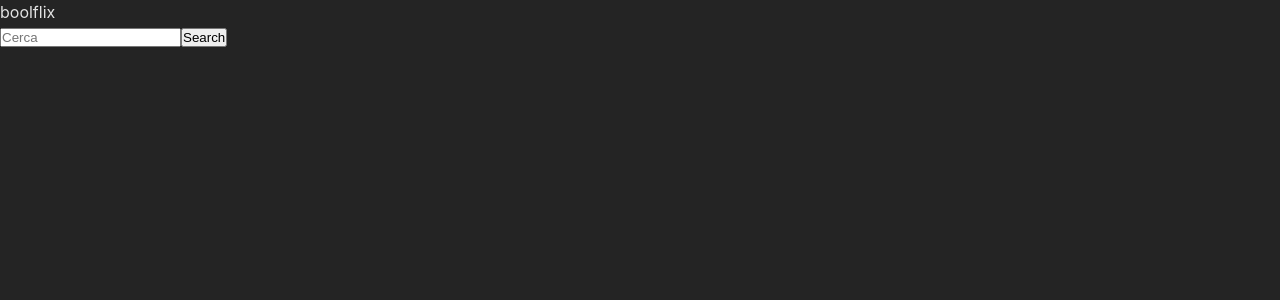
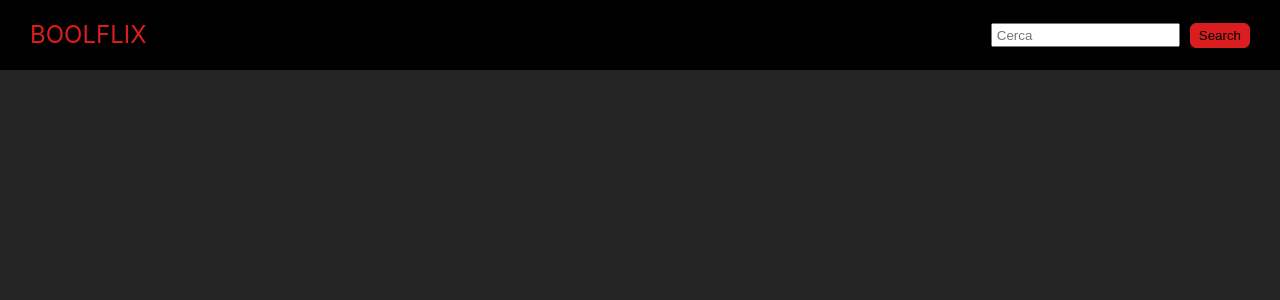
Before and after one commit to AlbertoArrighetti/vite-boolflix, a Vue app: page / in a window 1280 px wide. Shown: the top 300 px of the page. Built offline with nearby package versions, Linux system fonts and the light colour scheme.

Commit message:
search bar stylization

```diff
--- a/src/components/SearchBar.vue
+++ b/src/components/SearchBar.vue
@@ -13,7 +13,7 @@ export default {
 </script>
 
 <template>
-    <nav>
+    <nav id="navBar">
         <div class="logo">
             boolflix
         </div>
@@ -27,5 +27,43 @@ export default {
 </template>
 
 <style lang="scss">
+@use '../styles/variables' as *;
+
+#navBar {
+    display: flex;
+    justify-content: space-between;
+    align-items: center;
+    padding: 20px 30px;
+    position: fixed;
+
+    width: 100%;
+    height: 70px;
+
+    background-color: black;
+
+    .logo {
+        color: $titleAndBtn;
+        font-size: 1.5em;
+        text-transform: uppercase;
+    }
+    .search {
+        display: flex;
+        align-items: center;
+        gap: 10px;
+
+        #searchBar {
+            height: 24px;
+            padding: 4px;
+        }
+        .searchBtn {
+            padding: 4px 8px;
+            background-color: $titleAndBtn;
+            border: 1px solid $titleAndBtn;
+            border-radius: 6px;
+        }
+    }
+
+
+}
 
 </style>
--- a/src/style.scss
+++ b/src/style.scss
@@ -19,3 +19,9 @@
   padding: 0;
   box-sizing: border-box;
 }
+
+// container
+.container {
+  max-width: 1600px;
+  margin: 0 auto;
+}
--- /dev/null
+++ b/src/styles/_variables.scss
@@ -0,0 +1 @@
+$titleAndBtn: #da1d1e;
```
